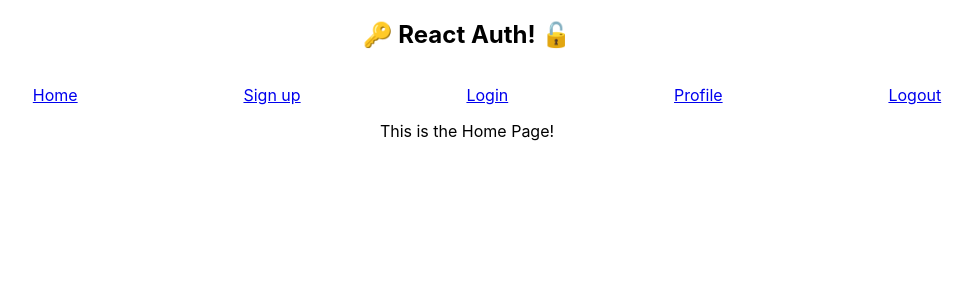
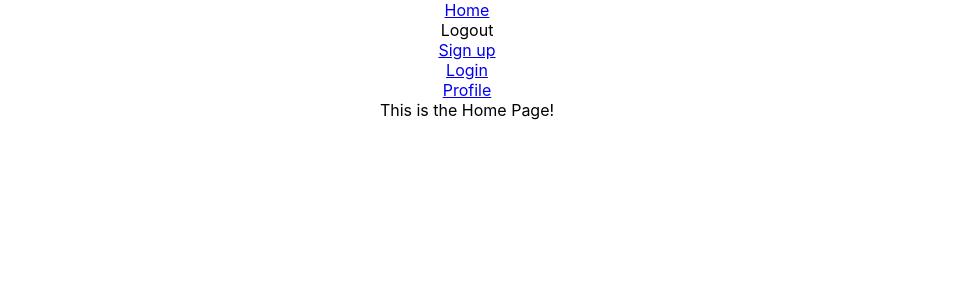
Before and after one commit to Mutotu/react-auth-codealong, a React (Create React App) app: page / in a window 1280 px wide. Shown: the top 300 px of the page, without its empty margins (173-1146 px from the left). Built offline with nearby package versions, Linux system fonts and the light colour scheme.

Commit message:
Update NavBar.js

```diff
--- a/src/components/NavBar.js
+++ b/src/components/NavBar.js
@@ -3,24 +3,11 @@ import { Link } from 'react-router-dom'
 const NavBar = () => {
     return (
         <nav>
-            <h1>🔑  React Auth! 🔓</h1>
-            <ul>
-                <li>
-                    <Link to="/">Home</Link>
-                </li>
-                <li>
-                    <Link to="/signup">Sign up</Link>
-                </li>
-                <li>
-                    <Link to="/login">Login</Link>
-                </li>
-                <li>
-                    <Link to="/profile">Profile</Link>
-                </li>
-                <li>
-                    <Link to="/logout">Logout</Link>
-                </li>
-            </ul>
+            <Link to="/">Home</Link>
+            <span >Logout</span>
+            <Link to="/signup">Sign up</Link>
+            <Link to="/login">Login</Link>
+            <Link to="/profile">Profile</Link>
         </nav>
     )
 }
```
